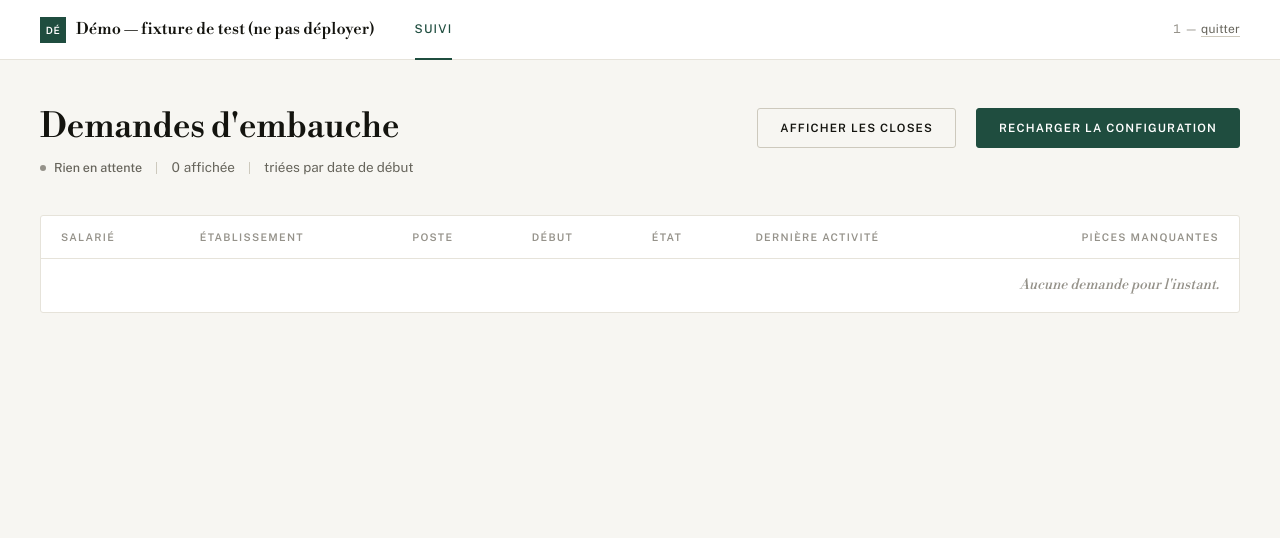
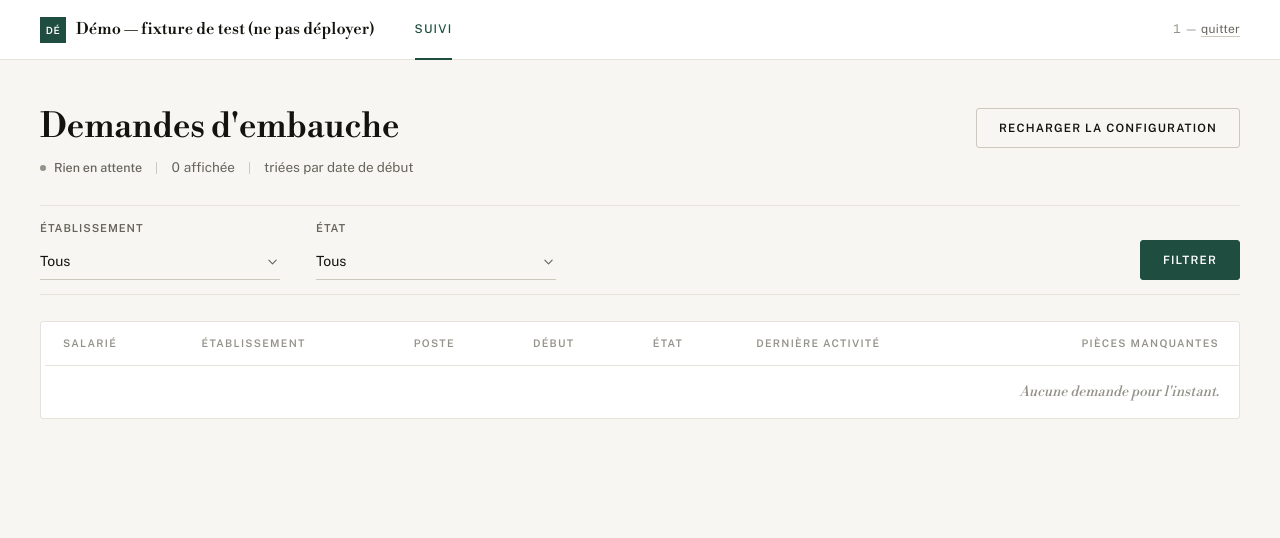
Before and after one commit to KevinT78/Contrat_Gen, a Flask app: page /suivi in a window 1280 px wide. Shown: the top 538 px of the page. Run offline with Flask 3, Linux system fonts and the light colour scheme; the visitor is signed in with stand-in values (Sample User, id 1); parts of the project's set-up code (start-up, migrations or seed data) failed here and were passed over.

Commit message:
feat: /suivi affiche tous les dossiers, filtres etablissement/etat, lignes colorees
Le masquage implicite des etats de store.INACTIFS disparait : un dossier au
bout du parcours (RemisComptable) reste visible. La restriction de vue passe
par une barre de filtres GET pleine largeur (etablissement, etat) sous le
sous-titre -- deux <select> etiquetes, URL partageables, sans JS. Le bouton
"Recharger la configuration" reste a droite du titre, en bouton discret.

La couleur d'etat, jusque-la cantonnee au badge, est portee a la ligne : un
filet de 4px a gauche pour tous les etats + un fond teinte par famille (memes
hues que les badges : or pour l'attente, vert pour l'en-cours, terracotta
pour le rejet, gris-vert pour le fini). Le survol fonce la teinte au lieu de
la remplacer par du gris, pour ne pas effacer l'etat. Regles de ligne scopees
a .tableau (seul /suivi a un tableau). Nouveau ton "fini" pour RemisComptable.

Le sous-titre precise "N sur M" quand un filtre est actif, l'etat vide a un
message distinct.

test_ecrans : /suivi?inactifs=1 remplace par les filtres, + assertions de
contenu (un RemisComptable apparait sans filtre -- controle negatif qui
echoue sur l'ancienne vue, les filtres l'excluent, ?etat=inconnu -> 200 vide).

Co-Authored-By: Claude Sonnet 5 <noreply@anthropic.com>

```diff
--- a/app.py
+++ b/app.py
@@ -152,7 +152,7 @@ LIBELLES_ETAT = {"Soumise": "Soumise", "Rejetee": "Rejetée",
 TONS_ETAT = {"Soumise": "attente", "ATraiter": "attente", "Rejetee": "ko",
              "ContratPret": "actif", "ContratSigne": "actif",
              "DpaeFaite": "actif",
-             "RemisComptable": "", "Abandonnee": ""}
+             "RemisComptable": "fini", "Abandonnee": ""}
 
 
 def _depuis(iso):
@@ -365,12 +365,15 @@ def corriger(jeton):
 @rh
 def suivi():
     items = store.tout()
-    voir_inactifs = request.args.get("inactifs") == "1"
+    etab = request.args.get("etablissement") or ""
+    etat_f = request.args.get("etat") or ""
     visibles = [i for i in items
-                if voir_inactifs or store.etat(i) not in store.INACTIFS]
+                if (not etab or config.valeur(i["champs"], "etablissement") == etab)
+                and (not etat_f or store.etat(i) == etat_f)]
     return render_template("suivi.html", items=visibles, etat=store.etat,
-                           inactifs=store.INACTIFS, voir_inactifs=voir_inactifs,
-                           manquantes=store.manquantes,
+                           inactifs=store.INACTIFS, total=len(items),
+                           etab=etab, etat_f=etat_f, libelles=LIBELLES_ETAT,
+                           etats=store.ETATS, manquantes=store.manquantes,
                            aujourdhui=date.today().isoformat(),
                            a_traiter=sum(store.etat(i) in ("Soumise", "ATraiter")
                                          for i in items))
--- a/templates/base.html
+++ b/templates/base.html
@@ -17,6 +17,13 @@
     --accent:#1f4d3f; --accent-sombre:#143229; --accent-clair:#e7efeb;
     --alerte:#8a2e21; --alerte-clair:#f7e9e5;
     --attente:#7a5510; --attente-clair:#f8efdc;
+    /* fonds de ligne du suivi : une teinte par famille d'etat (memes hues
+       que les badges), + une variante -survol un cran plus soutenue */
+    --attente-fond:#f6ead0; --attente-survol:#eeddb6;
+    --actif-fond:#e2eee7;   --actif-survol:#cfe4d9;
+    --alerte-fond:#f3dbd2;  --alerte-survol:#e8c6ba;
+    --fini-fond:#e7eae1;    --fini-survol:#d7dbcc;
+    --fini:#5a6b60;   /* gris-vert desature : parcours termine */
     --r:3px;
     --titre:"Libre Bodoni","Iowan Old Style","Palatino Linotype",Georgia,serif;
     --corps:"Public Sans",system-ui,-apple-system,"Segoe UI",sans-serif;
@@ -74,7 +81,11 @@
   .sep { border:0; border-top:1px solid var(--bord); margin:28px -32px }
   .duo { display:grid; grid-template-columns:minmax(0,1.45fr) minmax(0,1fr);
          gap:0 48px; align-items:start }
-  .entete { display:flex; justify-content:space-between; align-items:flex-start; gap:32px }
+  /* titre a gauche, action secondaire a droite -- les filtres ont leur propre
+     rangee pleine largeur (.barre-filtres), sous le sous-titre */
+  .entete { display:flex; justify-content:space-between; align-items:flex-start;
+            gap:32px; margin:0 0 26px }
+  .entete .sous { margin-bottom:0 }
 
   /* --- tableau --- */
   .tableau { background:var(--surface); border:1px solid var(--bord); border-radius:var(--r);
@@ -87,7 +98,23 @@
              text-transform:uppercase; letter-spacing:.12em; color:var(--gris-clair) }
   tbody tr:last-child td { border-bottom:0 }
   tbody tr { transition:background var(--pas) }
-  tbody tr:hover { background:var(--surface-2) }
+  /* couleur de ligne : filet de ton a gauche + fond teinte, une teinte par
+     famille d'etat (memes hues que les badges). Le survol fonce la teinte,
+     sinon il effacerait l'etat. */
+  .tableau tbody td:first-child { border-left:4px solid transparent }
+  .tableau tr.ton-attente td:first-child { border-left-color:var(--attente) }
+  .tableau tr.ton-actif   td:first-child { border-left-color:var(--accent) }
+  .tableau tr.ton-ko      td:first-child { border-left-color:var(--alerte) }
+  .tableau tr.ton-fini    td:first-child { border-left-color:var(--fini) }
+  .tableau tr.ton-attente td { background:var(--attente-fond) }
+  .tableau tr.ton-actif   td { background:var(--actif-fond) }
+  .tableau tr.ton-ko      td { background:var(--alerte-fond) }
+  .tableau tr.ton-fini    td { background:var(--fini-fond) }
+  tbody tr:hover td { background:var(--surface-2) }
+  .tableau tr.ton-attente:hover td { background:var(--attente-survol) }
+  .tableau tr.ton-actif:hover   td { background:var(--actif-survol) }
+  .tableau tr.ton-ko:hover      td { background:var(--alerte-survol) }
+  .tableau tr.ton-fini:hover    td { background:var(--fini-survol) }
   tr.inactif td { color:var(--gris-clair) }
   .nom { font-weight:500; color:var(--texte); text-decoration:none;
          border-bottom:1px solid var(--bord-fort); transition:border-color var(--pas) }
@@ -102,6 +129,7 @@
   .badge.actif { color:var(--accent) } .badge.actif::before { background:var(--accent) }
   .badge.attente { color:var(--attente) } .badge.attente::before { background:var(--attente) }
   .badge.ko { color:var(--alerte) } .badge.ko::before { background:var(--alerte) }
+  .badge.fini { color:var(--fini) } .badge.fini::before { background:var(--fini) }
   .badge.nu::before { display:none }
 
   /* --- fil d'etapes : rail + graduations --- */
@@ -169,6 +197,12 @@
   .actions { display:flex; flex-wrap:wrap; gap:20px; align-items:flex-end }
   .actions form { display:flex; flex-wrap:wrap; gap:20px; align-items:flex-end }
   .actions .champ { margin-bottom:0; min-width:280px }
+  /* rangee de filtres pleine largeur, cadree par deux filets */
+  .barre-filtres { display:flex; flex-wrap:wrap; align-items:flex-end; gap:16px 36px;
+           margin:0 0 26px; padding:14px 0; border-top:1px solid var(--bord);
+           border-bottom:1px solid var(--bord) }
+  .barre-filtres .champ { margin-bottom:0; flex:0 1 240px }
+  .barre-filtres .fin { margin-left:auto; display:flex; flex-wrap:wrap; gap:12px }
   .pied-actions { display:flex; justify-content:flex-end; margin:-4px 0 20px }
   .indice { font-size:12.5px; color:var(--gris); margin:16px 0 0; max-width:62ch }
   .indice.manque { color:var(--alerte) }
--- a/templates/suivi.html
+++ b/templates/suivi.html
@@ -8,19 +8,44 @@
     <p class="sous">
       {% if a_traiter %}<span class="badge attente">{{ a_traiter }} en attente d'action</span>
       {% else %}<span class="badge">Rien en attente</span>{% endif %}
-      <span class="filet"></span>{{ items|length }} affichée{{ 's' if items|length > 1 }}
+      <span class="filet"></span>
+      {% if etab or etat_f %}{{ items|length }} affichée{{ 's' if items|length > 1 }} sur {{ total }}
+      {% else %}{{ items|length }} affichée{{ 's' if items|length > 1 }}{% endif %}
       <span class="filet"></span>triées par date de début</p>
   </div>
-  <div class="actions">
-    <a class="bouton discret" href="{{ url_for('suivi', inactifs='0' if voir_inactifs else '1') }}">
-      {{ 'Masquer' if voir_inactifs else 'Afficher' }} les closes</a>
-    <form method="post" action="{{ url_for('recharger') }}">
-      <button class="bouton" type="submit"
-              title="Relire config/ après une modification (établissement, salaires, clause)">
-        Recharger la configuration</button>
-    </form>
+  <form method="post" action="{{ url_for('recharger') }}">
+    <button class="discret" type="submit"
+            title="Relire config/ après une modification (établissement, salaires, clause)">
+      Recharger la configuration</button>
+  </form>
+</div>
+
+<form method="get" action="{{ url_for('suivi') }}" class="barre-filtres">
+  <div class="champ">
+    <label for="f-etab">Établissement</label>
+    <select id="f-etab" name="etablissement">
+      <option value="">Tous</option>
+      {% for cle, lib in etablissements %}
+        <option value="{{ cle }}" {{ 'selected' if cle == etab }}>{{ lib }}</option>
+      {% endfor %}
+    </select>
   </div>
-</div>
+  <div class="champ">
+    <label for="f-etat">État</label>
+    <select id="f-etat" name="etat">
+      <option value="">Tous</option>
+      {% for e in etats %}
+        <option value="{{ e }}" {{ 'selected' if e == etat_f }}>{{ libelles[e] }}</option>
+      {% endfor %}
+    </select>
+  </div>
+  <div class="fin">
+    <button type="submit">Filtrer</button>
+    {% if etab or etat_f %}
+      <a class="bouton discret" href="{{ url_for('suivi') }}">Tout afficher</a>
+    {% endif %}
+  </div>
+</form>
 
 <div class="tableau">
 <table>
@@ -33,7 +58,8 @@
     {% set e = etat(i) %}
     {% set debut = valeur(i.champs, 'date_debut') %}
     {% set retard = debut and debut < aujourdhui and e not in inactifs %}
-    <tr class="{{ 'inactif' if e in inactifs }}">
+    {% set nb = manquantes(i)|length %}
+    <tr class="{{ 'ton-' ~ ton_etat(e) if ton_etat(e) }} {{ 'inactif' if e in inactifs }}">
       <td><a class="nom" href="{{ url_for('detail', uid=i.id) }}">
         {{ nom_de(i.champs) or i.id }}</a></td>
       <td class="secondaire">{{ valeur(i.champs, 'etablissement') }}</td>
@@ -44,11 +70,12 @@
       {% set j = depuis(i.journal[-1].le) %}
       <td class="{{ 'manque' if j > 7 and e not in inactifs else 'secondaire' }}">
         {{ "aujourd'hui" if j <= 0 else 'hier' if j == 1 else 'il y a ' ~ j ~ ' j' }}</td>
-      <td class="{{ 'manque' if manquantes(i) }}">
-        {{ manquantes(i)|length if manquantes(i) else '—' }}</td>
+      <td class="{{ 'manque' if nb }}">{{ nb if nb else '—' }}</td>
     </tr>
   {% else %}
-    <tr><td colspan="7" class="vide">Aucune demande pour l'instant.</td></tr>
+    <tr><td colspan="7" class="vide">
+      {% if etab or etat_f %}Aucune demande ne correspond à ce filtre.
+      {% else %}Aucune demande pour l'instant.{% endif %}</td></tr>
   {% endfor %}
   </tbody>
 </table>
```
Also changed, not shown: tests/test_ecrans.py (+12 -1 lines).
